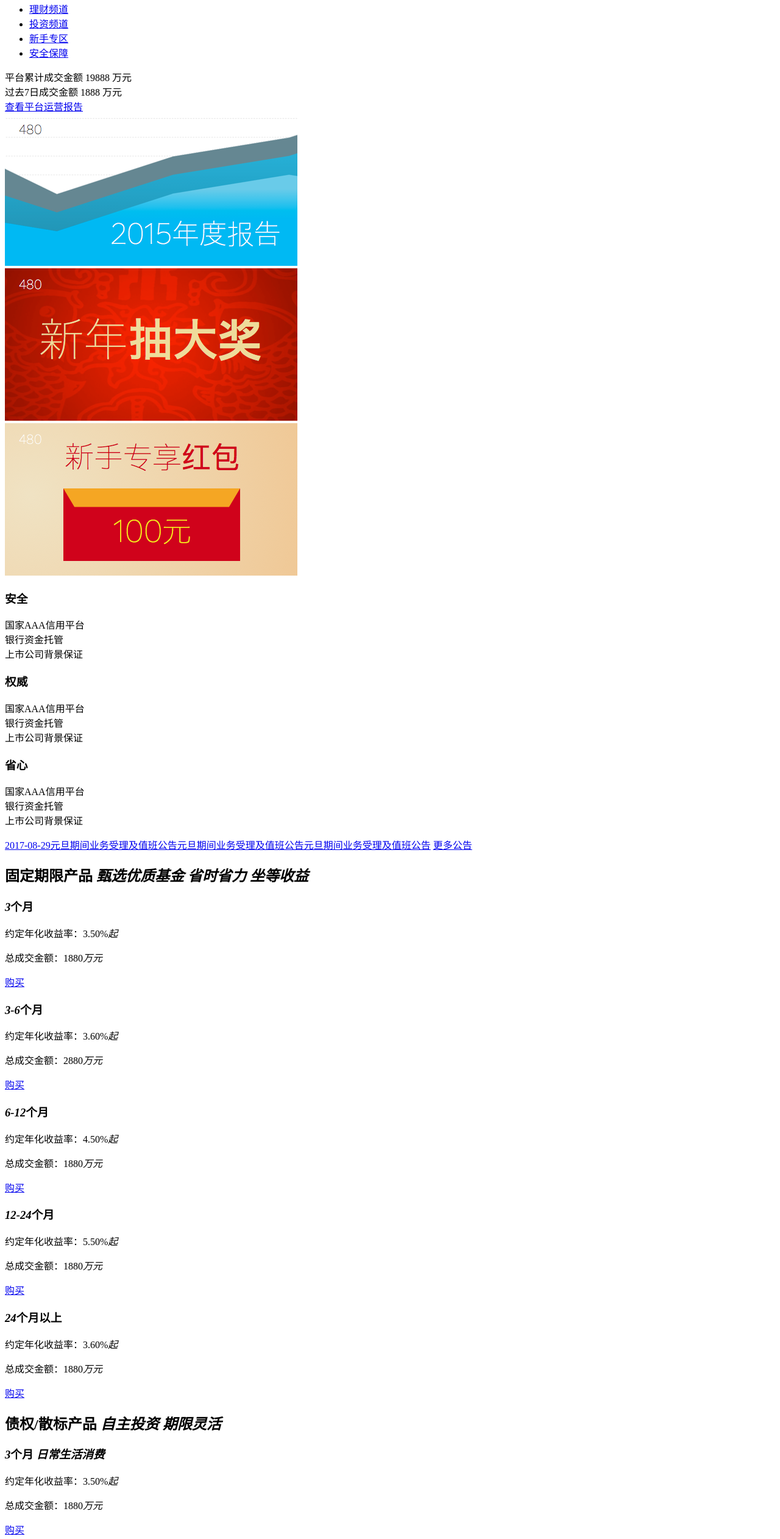
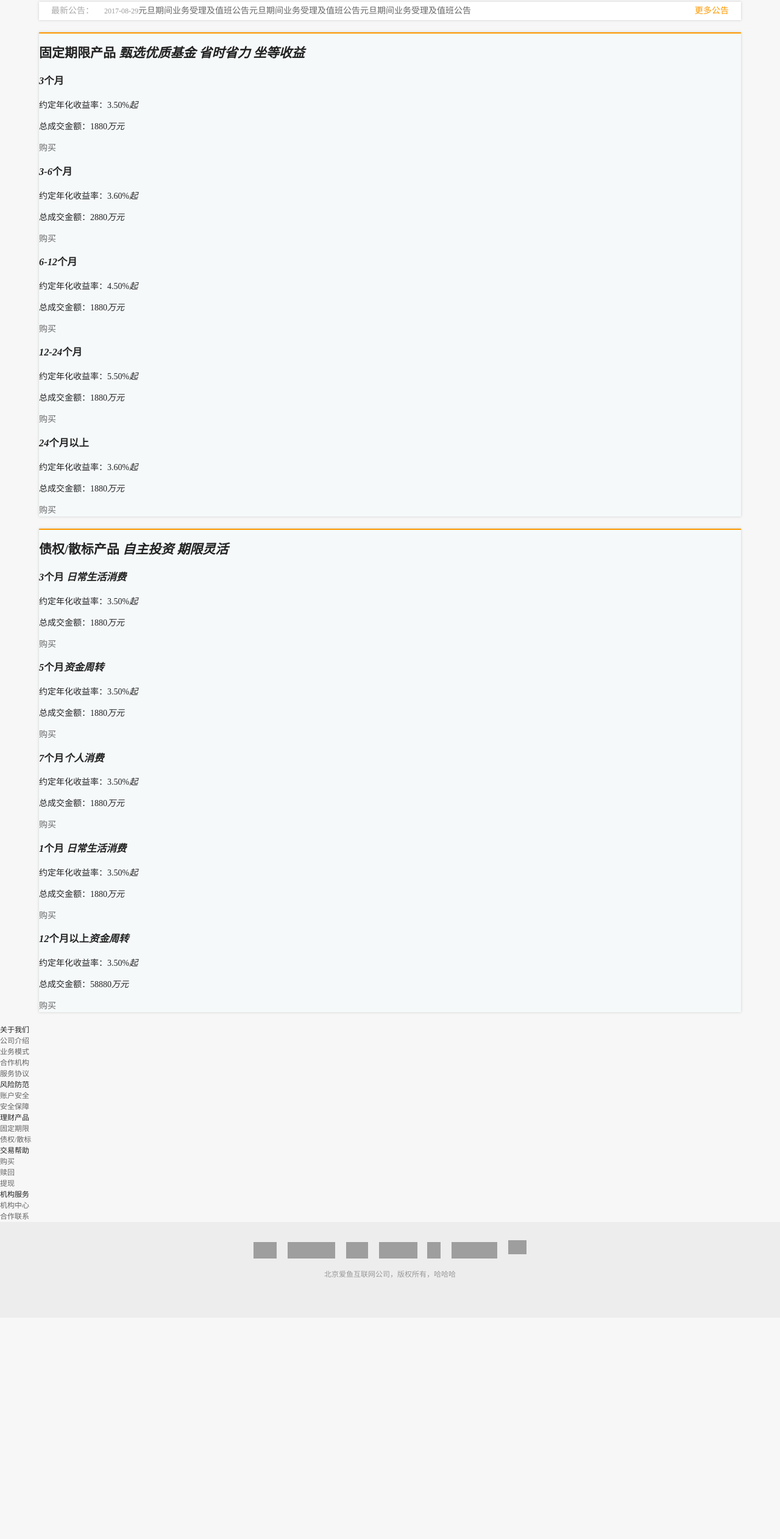
Before and after one commit to yanaliu/ResposiveWeb, a plain HTML site: page src/index.html in a window 1280 px wide. Shown: the part 261-2785 px from the top of the page at 61% size. After the commit the page ends 2422 px from the top, so only its background shows below. Drawn offline with Linux system fonts and the light colour scheme; grey boxes are pictures that could not be loaded.

Commit message:
header and footer is completed

```diff
--- a/src/css/main.css
+++ b/src/css/main.css
@@ -0,0 +1,359 @@
+/*
+ * 页面样式
+ */
+
+/*
+ * ==================
+ * 基本默认值
+ * ==================
+ */
+html {
+    font-size:62.5%; /* 16px * 62.5% */
+    color: #222;
+}
+::selection {
+    background-color: #b3d4fc;
+    text-shadow: none;
+}
+ul {
+    margin: 0;
+    padding: 0;
+}
+li {
+    list-style: none;
+}
+
+/*
+ * ==================
+ * 基本默认值
+ * ==================
+ */
+.center-block {
+    display: block;
+    margin-right:auto;
+    margin-left: auto;
+}
+.pull-right {
+    float: right !important;
+}
+.pull-left {
+    float: left !important;
+}
+.text-right {
+    text-align: right !important;
+}
+.text-left {
+    text-align: left !important;
+}
+.text-center {
+    text-align: center !important;
+}
+.hide {
+    display: none !important;
+}
+.show {
+    display: block !important;
+}
+.invisible {
+    visibility: hidden;
+}
+.text-hide {
+    font:0/0 a;
+    color: transparent;
+    text-shadow: none;
+    background-color: transparent;
+    border: 0;
+}
+
+.clearfix:before,
+.clearfix:after {
+    content: " ";
+    display: table;
+}
+.clearfix:after {
+    clear: both;
+}
+
+/*
+ * ==================
+ * 浏览器更新提示
+ * ==================
+ */
+.browserupgade {
+    margin: 0;
+    padding: 1rem;
+    background:#ccc;
+}
+
+/*
+ * ==================
+ * 自定义页面样式
+ * ==================
+ */
+body {
+    font-size:1.2rem;
+    line-height: 1.5;
+    background-color: #f7f7f7;
+}
+a {
+    color: #666;
+    text-decoration: none;
+}
+a:hover, a:active {
+    color: #0ae;
+    text-decoration: underline;
+}
+
+/*网站头部*/
+header {
+    width: 100%;
+}
+header .top {
+    line-height: 3rem;
+    padding:0 1.5rem;
+    color: #fff;
+    background: #555;
+    border-bottom:1px solid #ecc000;
+}
+header .top .tel {
+    float: left;
+}
+header .top ul {
+    text-align: right;
+}
+header .top ul li {
+    display: inline-block;
+}
+header .top ul li + li {
+    border-left:1px solid #999;
+}
+header ul li + li {
+    margin-left: -3px;
+}
+header .top ul li a {
+    display: inline-block;
+    padding: 0 1.5rem;
+    color: #fff;
+}
+
+header .main {
+    padding: 0;
+}
+header .main .brand {
+    float: left;
+    padding:1rem 1.5rem;
+}
+header .main ul {
+    text-align: right;
+}
+header .main ul li{
+    display: inline-block;
+    border-left:1px solid #f0ede9;
+}
+header .main ul li a {
+    display: inline-block;
+    padding: 0 3rem;
+    line-height: 6.0rem;
+    font-size: 1.6rem;
+    color: #7c7a65;
+    text-decoration: none;
+}
+header .main ul li a:hover,
+header .main ul li a:active {
+    color: #ffb300;
+    background-color: #f8f6f1;
+}
+/*网站主要内容*/
+.container {
+    width: 100%;
+}
+/*交易信息*/
+.transation {
+    width: 100%;
+    background-color: #7c7365;
+}
+.trans-content {
+    max-width: 90%;
+    margin:0 auto;
+    font-size:1.5rem;
+}
+.trans-data {
+    float: left;
+    padding: 1rem;
+    text-align: left;
+}
+.trans-data span {
+    display: inline-block;
+    line-height:3rem;
+    color: #fff;
+}
+.trans-data span.trans-money {
+    font-size: 2.2rem;
+    color: #ff9900;
+    letter-spacing: 3px;
+    margin:0 1rem;
+    padding:0 1rem;
+    border-radius: 3px;
+    background-color: rgba(255,255,255,0.9);
+    box-shadow: 1px 2px 1px #333 inset;
+}
+.trans-report {
+    text-align: right;
+}
+.trans-report a {
+    display: inline-block;
+    padding:1rem;
+    line-height: 3rem;
+    color: #fff;
+}
+/*滚动广告*/
+.ad {
+    display: none;
+}
+
+/*平台公告*/
+ .feature {
+     width: 90%;
+     margin:2rem auto;
+     font-size: 0;
+ }
+ .feature .item {
+     display: inline-block;
+     width: calc(33.3333333333% - 3rem);
+     padding: 1rem;
+     font-size:1.4rem;
+     background-color: #fff;
+     box-shadow: 0 0 4px #ccc;
+ }
+.feature .item + .item {
+    margin-left:1.5rem;
+}
+.feature .item h3 {
+    display: inline-block;
+    width: 40%;
+    margin:0;
+    padding: 0;
+    vertical-align: top;
+    font-size: 3.3rem;
+    text-align: center;
+    color: #ff9900;
+}
+.feature .item p {
+    display: inline-block;
+    width: 55%;
+    margin: 0;
+    padding: 0;
+    color: #999;
+}
+/*最新公告*/
+.notice {
+    width: 90%;
+    margin:2rem auto;
+    font-size: 1.4rem;
+    line-height: 3rem;
+    background-color: #fff;
+    -webkit-box-shadow:  0 0 4px #ccc;
+    -moz-box-shadow:  0 0 4px #ccc;
+    box-shadow:  0 0 4px #ccc;
+}
+.notice a {
+    float: left;
+    display: inline-block;
+    width: 70%;
+    margin-left:2rem;
+    text-decoration: none;
+}
+.notice a:first-child {
+    text-overflow: ellipsis;
+    overflow: hidden;
+    white-space: nowrap;
+}
+.notice a:first-child:before {
+    content: '最新公告：\00a0\00a0';
+    color: #aaa;
+}
+.notice a span {
+    color: #999;
+    font-size: 1.2rem;
+    margin-left:1rem;
+}
+.notice a.more {
+    float: right;
+    width:auto;
+    margin-right:2rem;
+    color: #ff9900;
+}
+/*产品列表*/
+.product {
+    width: 90%;
+    margin: 2rem auto;
+    font-size: 1.4rem;
+    background-color: #f5f9fa;
+    border-top:2px solid #ff9900;
+    box-shadow: 0 0 4px #ccc;
+}
+/*网站底部*/
+footer {
+    width: 100%;
+    padding: 3rem 0 5rem;
+    background-color: #ededed;
+}
+footer ul {
+    text-align: center;
+}
+footer ul li {
+    display: inline-block;
+}
+footer ul li .icon {
+    display: inline-block;
+    text-indent:-999rem;
+    margin-right: 1.5rem;
+    background: url(https://i.alipayobjects.com/e/201307/jebmKcbrh.png) no-repeat;
+    -webkit-background-size:466px 447px;
+    background-size:466px 447px;
+    overflow: hidden;
+}
+footer ul li .icon-zfywxk {
+    width: 38px;
+    height: 27px;
+    background-position: -369px -45px;
+}
+footer ul li .icon-pcirk {
+    width: 78px;
+    height: 27px;
+    background-position: -110px -96px;
+}
+footer ul li .icon-visayz {
+    width: 36px;
+    height: 27px;
+    background-position: -426px -90px;
+ }
+footer ul li .icon-vsjmfw {
+    width: 63px;
+    height: 27px;
+    margin-right: 13px;
+    background-position: -401px -186px;
+}
+footer ul li .icon-wlgs {
+    width: 22px;
+    height: 27px;
+    background-position: -48px -48px;
+}
+footer ul li .icon-rzxw {
+    width: 75px;
+    height: 27px;
+    background-position: 0 -320px;
+}
+footer ul li .icon-gs {
+    width: 30px;
+    height: 30px;
+    margin-right: 0;
+    background: url(https://os.alipayobjects.com/rmsportal/lybcjqloSPjMAFg.png) no-repeat;
+    -webkit-background-size:30px;
+    background-size:30px;
+    /*background-position: -48px -48px;*/
+}
+footer p {
+    text-align: center;
+    color: #999;
+}
--- a/src/index.html
+++ b/src/index.html
@@ -5,6 +5,8 @@
     <meta http-equiv="x-ua-compatible" content="ie=edge">
     <meta name="viewport" content="width=device-width, initial-scale=1">
     <title>爱理财</title>
+    <link rel="stylesheet" href="css/normalize.css">
+    <link rel="stylesheet" href="css/main.css">
 </head>
 <body>
 <!--[if lte IE8]>
@@ -79,7 +81,7 @@
         </div>
     </section>
 
-    <section class="notice">
+    <section class="notice clearfix">
         <a href="#"><span>2017-08-29</span>元旦期间业务受理及值班公告元旦期间业务受理及值班公告元旦期间业务受理及值班公告</a>
         <a href="#" class="more">更多公告</a>
     </section>
```
Also changed, not shown: src/css/normalize.css.
